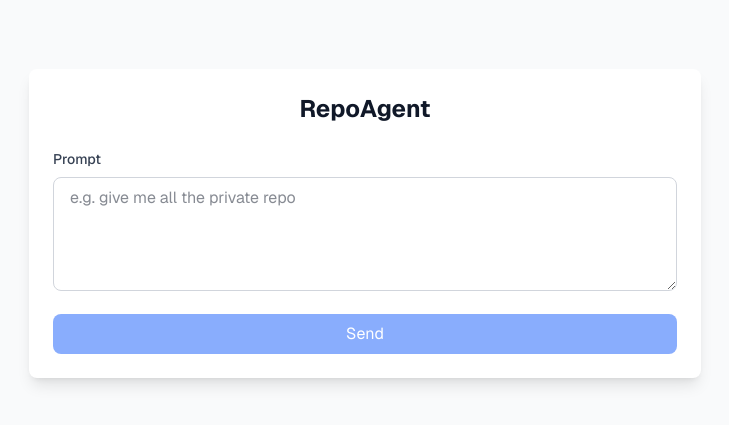
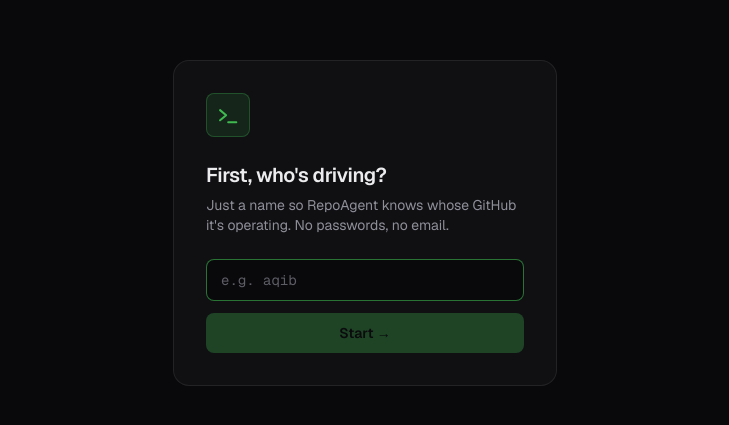
Before and after one commit to aqib0770/RepoAgent, a Next.js app: page / in a window 1280 px wide. Shown: the part 177-602 px from the top of the page, without its empty margins (275-1004 px from the left). Built offline with nearby package versions, Linux system fonts and the light colour scheme; no server answers.

Commit message:
feat: refactor Home component to use session management and simplify rendering logic

```diff
--- a/app/page.tsx
+++ b/app/page.tsx
@@ -1,92 +1,15 @@
-'use client'
+import { ChatApp } from '@/app/components/chat-app'
+import { NameGate } from '@/app/components/name-gate'
+import { getSession } from '@/app/lib/session'
 
-import { useState } from 'react'
+export const dynamic = 'force-dynamic'
 
-export default function Home() {
-  const [prompt, setPrompt] = useState('')
-  const [result, setResult] = useState('')
-  const [loading, setLoading] = useState(false)
+export default async function Home() {
+  const session = await getSession()
 
-  const handleSubmit = async (e: React.FormEvent) => {
-    e.preventDefault()
-    if (!prompt.trim()) return
-
-    setLoading(true)
-    setResult('')
-
-    try {
-      const res = await fetch('/api/chat', {
-        method: 'POST',
-        headers: { 'Content-Type': 'application/json' },
-        body: JSON.stringify({ prompt, tenantId: 'default_tenant' }),
-      })
-
-      if (!res.ok) {
-        const err = await res.json()
-        throw new Error(err.error || 'Request failed')
-      }
-
-      const reader = res.body?.getReader()
-      const decoder = new TextDecoder()
-
-      if (reader) {
-        while (true) {
-          const { done, value } = await reader.read()
-          if (done) break
-          setResult((prev) => prev + decoder.decode(value, { stream: true }))
-        }
-      }
-    } catch (err) {
-      setResult(`Error: ${err instanceof Error ? err.message : String(err)}`)
-    } finally {
-      setLoading(false)
-    }
+  if (!session) {
+    return <NameGate />
   }
 
-  return (
-    <div className="min-h-screen bg-gray-50 dark:bg-gray-900 flex items-center justify-center p-8">
-      <div className="w-full max-w-2xl bg-white dark:bg-gray-800 rounded-lg shadow-lg p-6">
-        <h1 className="text-2xl font-bold text-gray-900 dark:text-white mb-6 text-center">
-          RepoAgent
-        </h1>
-
-        <form onSubmit={handleSubmit} className="space-y-4">
-          <div>
-            <label
-              htmlFor="prompt"
-              className="block text-sm font-medium text-gray-700 dark:text-gray-300 mb-2"
-            >
-              Prompt
-            </label>
-            <textarea
-              id="prompt"
-              value={prompt}
-              onChange={(e) => setPrompt(e.target.value)}
-              rows={4}
-              className="w-full px-4 py-2 border border-gray-300 dark:border-gray-600 rounded-lg bg-white dark:bg-gray-700 text-gray-900 dark:text-white focus:outline-none focus:ring-2 focus:ring-blue-500"
-              placeholder="e.g. give me all the private repo"
-              disabled={loading}
-            />
-          </div>
-
-          <button
-            type="submit"
-            disabled={loading || !prompt.trim()}
-            className="w-full py-2 px-4 bg-blue-600 text-white rounded-lg hover:bg-blue-700 disabled:opacity-50 disabled:cursor-not-allowed transition-colors"
-          >
-            {loading ? 'Loading...' : 'Send'}
-          </button>
-        </form>
-
-        {result && (
-          <div className="mt-6">
-            <h2 className="text-lg font-medium text-gray-900 dark:text-white mb-2">Result</h2>
-            <div className="bg-gray-100 dark:bg-gray-700 p-4 rounded-lg max-h-96 overflow-y-auto whitespace-pre-wrap text-gray-900 dark:text-white font-mono text-sm">
-              {result}
-            </div>
-          </div>
-        )}
-      </div>
-    </div>
-  )
+  return <ChatApp displayName={session.displayName} />
 }
```
